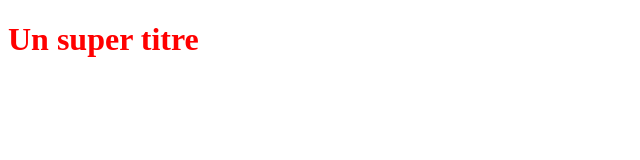
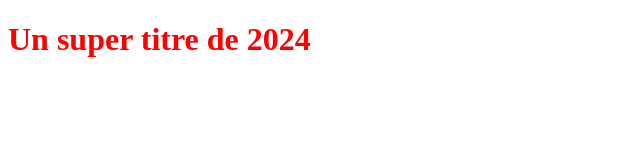
Before and after one commit to meskob/OpenclassroomsProject, a plain HTML site: page index.html in a window 1280 px wide. Shown: the whole page, without its empty margins (0-640 px from the left). Drawn offline with Linux system fonts and the light colour scheme.

Commit message:
Modification du titre H1

```diff
--- a/index.html
+++ b/index.html
@@ -5,6 +5,6 @@
    <link rel="stylesheet" type="text/css" href="styles.css">
 </head>
 <body>
-   <h1>Un super titre</h1>
+   <h1>Un super titre de 2024</h1>
 </body>
 </html>
```
